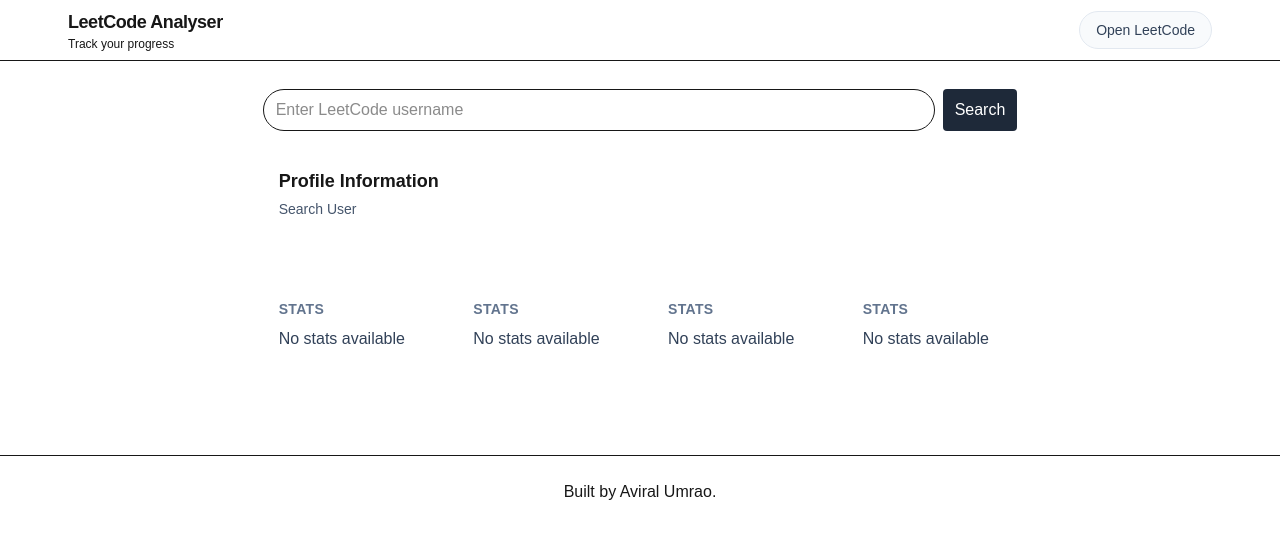
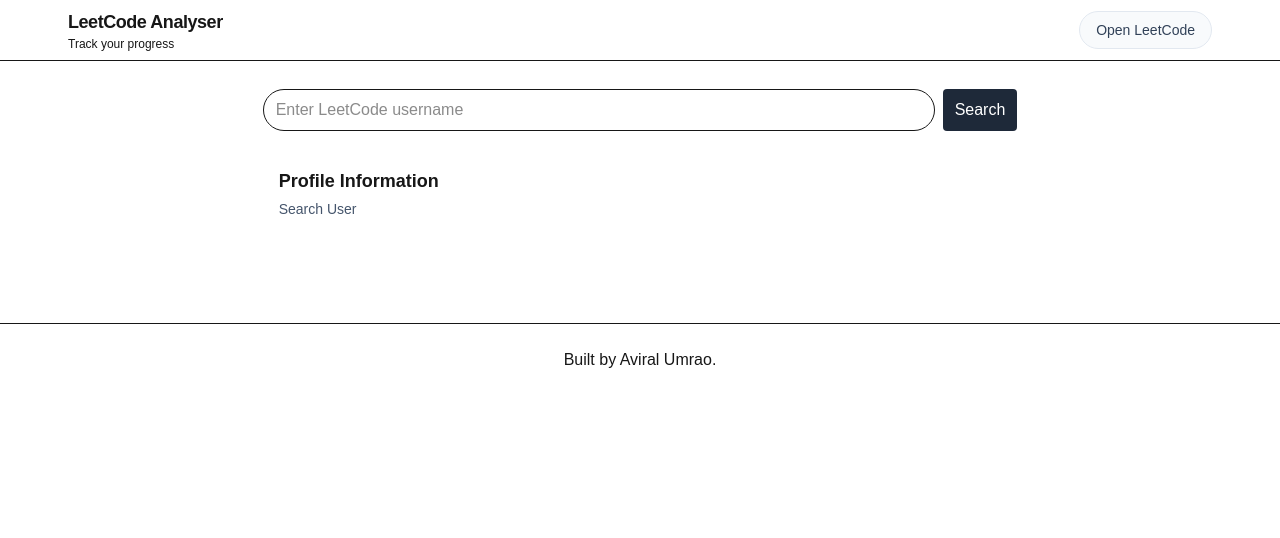
Before and after one commit to aviralumrao/leetcode-analyser, a Next.js app: page / in a window 1280 px wide. Shown: the top 538 px of the page. Built offline with nearby package versions, Linux system fonts and the light colour scheme.

Commit message:
able to fetch the basic data such as totalquestions solved, ranking, contest rating and total badges

```diff
--- a/src/app/page.js
+++ b/src/app/page.js
@@ -6,12 +6,14 @@
 import StatsCard from "@/components/StatsCard";
 import Footer from "@/components/Footer";
 import { useState } from "react";
-import { getUser } from "@/lib/api";
+import { getUser, getUser_contest, getUser_badges } from "@/lib/api";
 
 export default function Home() {
   const [username, setUsername] = useState("");
   const [loading, setLoading] = useState(false);
   const [profile, setProfile] = useState(null);
+  const [contest, setProfileContest] = useState(null);
+  const [badges, setProfileBadges] = useState(null);
   const [error, setError] = useState("");
 
   async function handleSearch() {
@@ -23,10 +25,19 @@
     setLoading(true);
     setError("");
     setProfile(null);
+    setProfileContest(null);
+    setProfileBadges(null);
 
     try {
-      const data = await getUser(username);
-      setProfile(data);
+      const user_data = await getUser(username);
+      const user_contest_data = await getUser_contest(username);
+      const user_badges_data = await getUser_badges(username);
+      setProfile(user_data);
+      setProfileContest(user_contest_data);
+      setProfileBadges(user_badges_data);
+      console.log(user_data);
+      console.log(user_contest_data);
+      console.log(user_badges_data);
     } catch (err) {
       setError("Unable to fetch user data.");
       setProfile(null);
@@ -48,12 +59,14 @@
         />
         <ProfileCard profile={profile} />
 
-        <div className="mt-8 grid gap-6 md:grid-cols-2 lg:grid-cols-4">
-          <StatsCard />
-          <StatsCard />
-          <StatsCard />
-          <StatsCard />
-        </div>
+        {profile && (
+          <div className="mt-8 grid gap-6 md:grid-cols-2 lg:grid-cols-4">
+            <StatsCard title="Total Solved" value={profile.totalSolved} />
+            <StatsCard title="Ranking" value={profile.ranking} />
+            <StatsCard title="Contest Rating" value={contest.contestRating} />
+            <StatsCard title="Badges" value={badges.badgesCount} />
+          </div>
+        )}
       </main>
       <Footer />
     </>
--- a/src/components/StatsCard.jsx
+++ b/src/components/StatsCard.jsx
@@ -1,10 +1,10 @@
-export default function StatsCard() {
+export default function StatsCard({ title, value }) {
   return (
     <div className="p-4">
-      <h3 className="text-sm font-semibold uppercase tracking-wide text-slate-500">
-        Stats
+      <h3 className="text-sm font-semibold uppercase tracking-wide text-amber-50">
+        {title}
       </h3>
-      <p className="mt-2 text-slate-700">No stats available</p>
+      <p className="mt-2 text-amber-100">{value}</p>
     </div>
   );
 }
--- a/src/lib/api.js
+++ b/src/lib/api.js
@@ -1,12 +1,28 @@
 const BASE_URL = "https://alfa-leetcode-api.onrender.com";
 
 export async function getUser(username) {
-  const response = await fetch(`${BASE_URL}/${username}`);
-
+  const response = await fetch(`${BASE_URL}/${username}/profile`);
   if (!response.ok) {
     throw new Error("User not found");
   }
-
   console.log(username);
   return response.json();
 }
+
+export async function getUser_contest(username) {
+  const response = await fetch(`${BASE_URL}/${username}/contest`);
+  if (!response.ok) {
+    throw new Error("User not found");
+  }
+  console.log(username);
+  return response.json();
+}
+
+export async function getUser_badges(username) {
+  const response = await fetch(`${BASE_URL}/${username}/badges`);
+  if (!response.ok) {
+    throw new Error("User not found");
+  }
+  console.log(username);
+  return response.json();
+}
```
